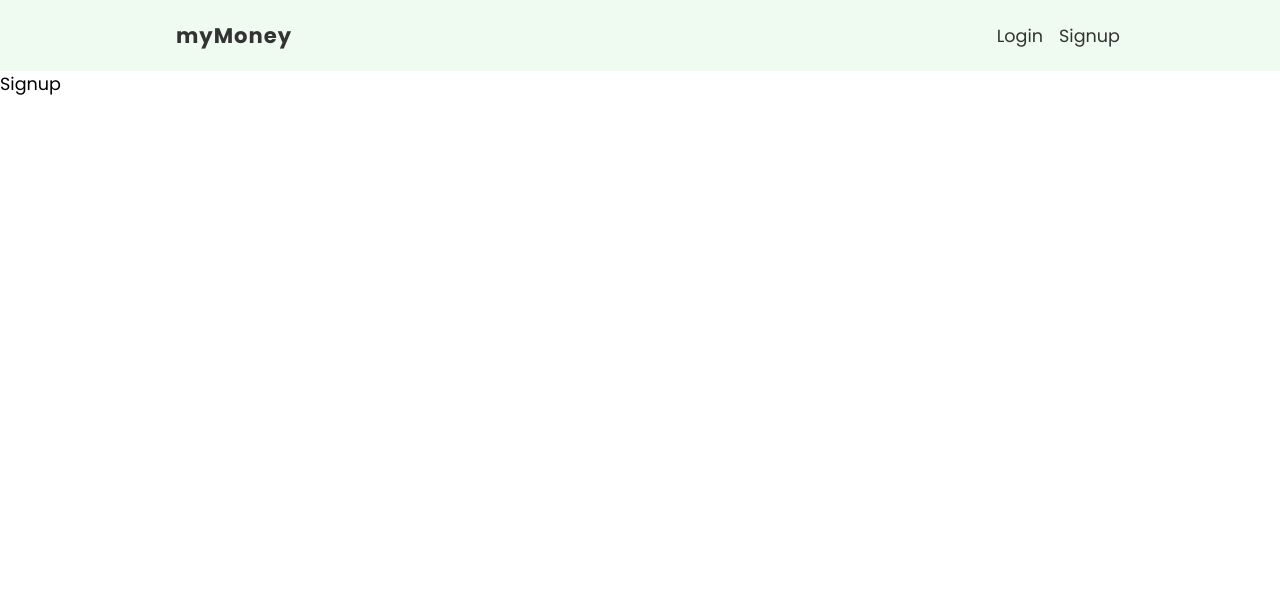
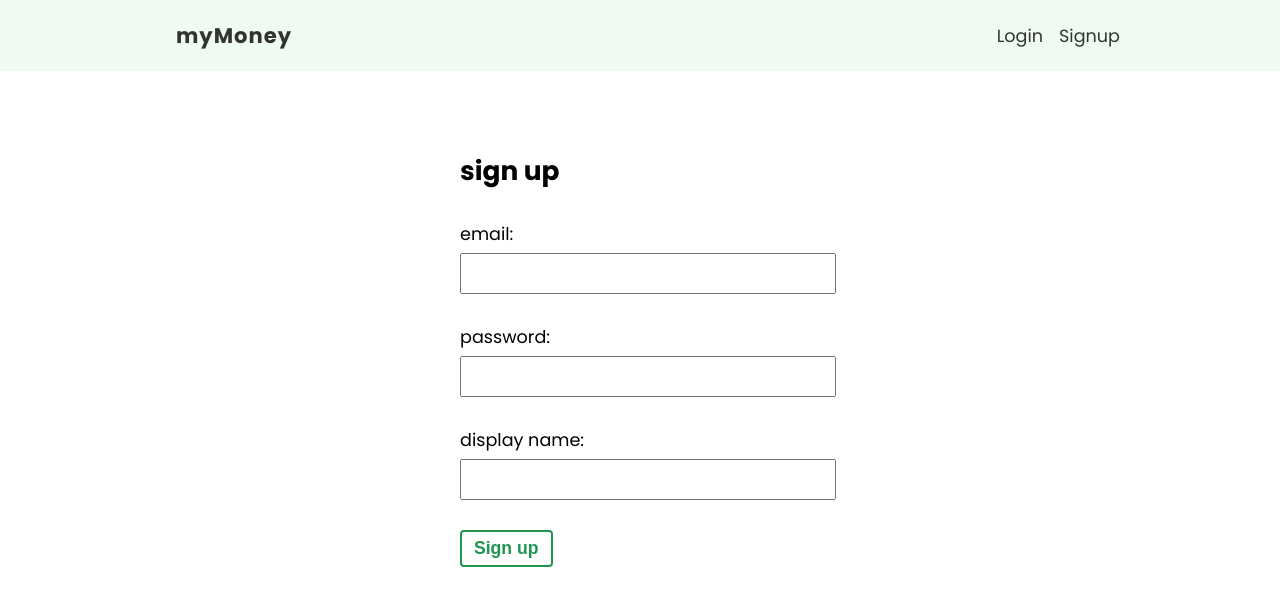
Before and after one commit to redapy/Finance-tracker, a React (Create React App) app: page /signup in a window 1280 px wide. Shown: the top 606 px of the page. Built offline with nearby package versions, Linux system fonts and the light colour scheme.

Commit message:
add the Signup page template and style it

```diff
--- a/src/pages/signup/Signup.js
+++ b/src/pages/signup/Signup.js
@@ -1,6 +1,45 @@
+import { useState } from "react";
 import styles from "./Signup.module.css";
 const Signup = () => {
-  return <div>Signup</div>;
+  const [email, setEmail] = useState("");
+  const [password, setPassword] = useState("");
+  const [displayName, setDisplayName] = useState("");
+
+  const handleSubmit = (e) => {
+    e.preventDefault();
+    console.log(email, password, displayName);
+  };
+
+  return (
+    <form onSubmit={handleSubmit} className={styles["signup-form"]}>
+      <h2>sign up</h2>
+      <label>
+        <span>email:</span>
+        <input
+          type="email"
+          onChange={(e) => setEmail(e.target.value)}
+          value={email}
+        />
+      </label>
+      <label>
+        <span>password:</span>
+        <input
+          type="password"
+          onChange={(e) => setPassword(e.target.value)}
+          value={password}
+        />
+      </label>
+      <label>
+        <span>display name:</span>
+        <input
+          type="text"
+          onChange={(e) => setDisplayName(e.target.value)}
+          value={displayName}
+        />
+      </label>
+      <button className="btn">Sign up</button>
+    </form>
+  );
 };
 
 export default Signup;
--- a/src/pages/signup/Signup.module.css
+++ b/src/pages/signup/Signup.module.css
@@ -0,0 +1,19 @@
+.signup-form {
+  max-width: 360px;
+  margin: 60px auto;
+  padding: 20px;
+}
+.signup-form label {
+  display: block;
+  margin: 30px auto;
+}
+.signup-form span {
+  display: block;
+  margin-bottom: 6px;
+}
+.signup-form input {
+  padding: 8px 6px;
+  font-size: 1em;
+  color: #777;
+  width: 100%;
+}
```
Also changed, not shown: 1 other file (tests, documents, lock files or other folders).
